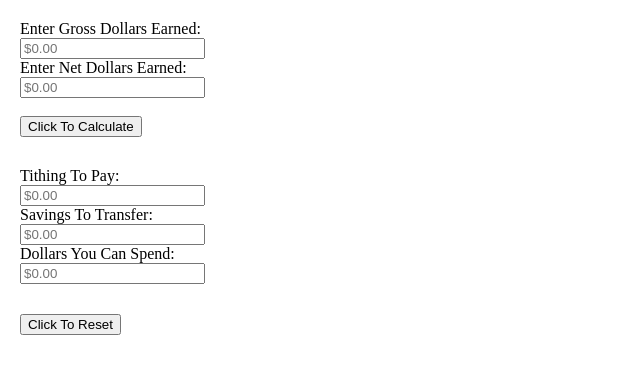
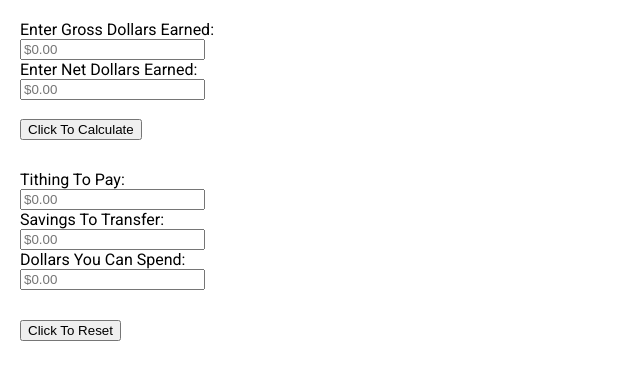
Before and after one commit to Frank-Adam/Frank-Adam.github.io, a PHP site: page /calc_evan.html in a window 1280 px wide. Shown: the top 380 px of the page, without its empty margins (0-640 px from the left). Run offline with PHP 8.4, Linux system fonts and the light colour scheme.

Commit message:
Update calc_evan.css

```diff
--- a/calc_evan.css
+++ b/calc_evan.css
@@ -1,4 +1,6 @@
+@import url('https://fonts.googleapis.com/css?family=Roboto');
 body {
+	font-family: "Roboto";
 	padding: 10px;
 	margin: 10px;
 }
```
